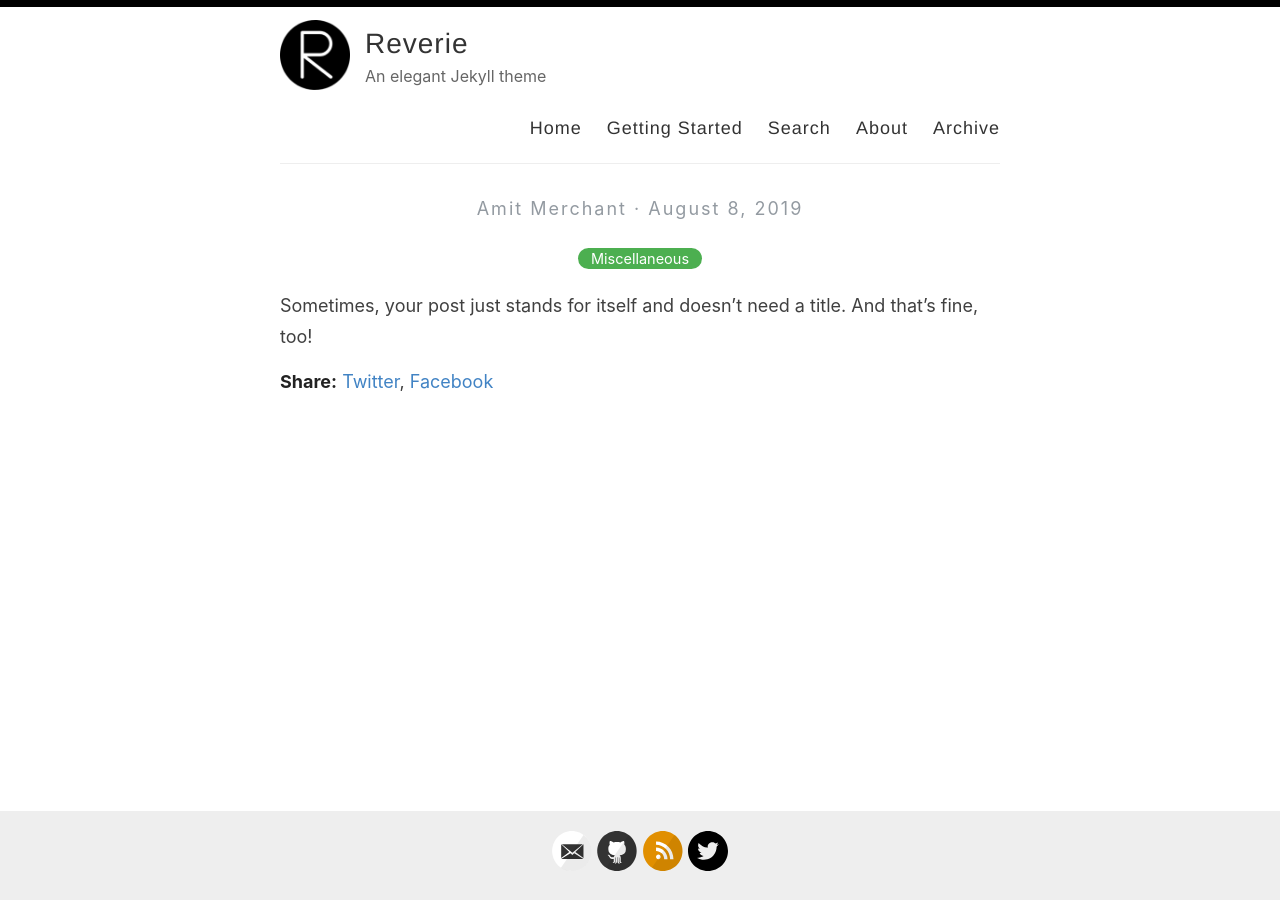
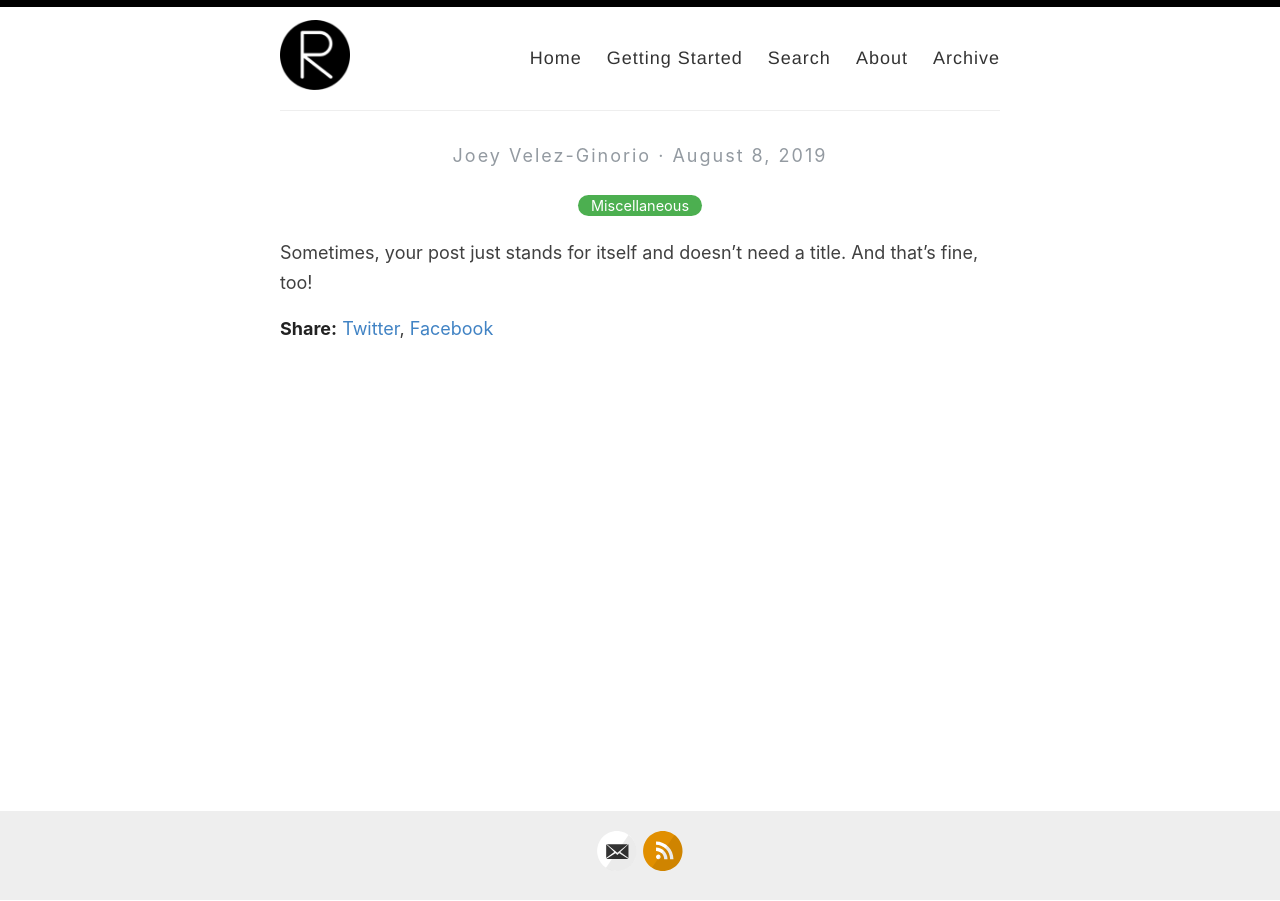
Before and after one commit to penn-repl/apply, a Jekyll site: the page built from _posts/2019-08-08-no-title-posts.md, in a window 1280 px wide. Built offline with Jekyll 4.4.1, drawn with Linux system fonts in a browser that asks for light colours; part of the change alters nothing that is shown.

Commit message:
Update _config.yml

```diff
--- a/_config.yml
+++ b/_config.yml
@@ -3,13 +3,13 @@
 #
 
 # Name of your site (displayed in the header)
-name: Reverie
+name:
 
 # Name of the author
-author: Amit Merchant
+author: Joey Velez-Ginorio
 
 # Short bio or description (displayed in the header)
-description: An elegant Jekyll theme
+description:
 
 # URL of your avatar or profile pic (you could use your GitHub profile pic)
 avatar: /images/reverie.png
@@ -21,41 +21,41 @@ avatar: /images/reverie.png
 # Includes an icon in the footer for each username you enter
 footer-links:
   dribbble:
-  email: amit.d.merchant@gmail.com
+  email: joeyv@seas.upenn.edu
   facebook:
   flickr:
-  github: amitmerchant1990/reverie
+  github:
   instagram:
   linkedin:
   pinterest:
   rss: rss
-  twitter: amit_merchant
+  twitter:
   stackoverflow:
-  youtube: # channel/<your_long_string> or user/<user-name>
-  googleplus: # anything in your profile username that comes after plus.google.com/
+  youtube:
+  googleplus:
   playconsole:
-  mastodon: # <your-mastodon-instance>/@<your-user-name> eg. fosstodon.org/@username
+  mastodon:
 
 # Enter your Disqus shortname (not your username) to enable commenting on posts
 # You can find your shortname on the Settings page of your Disqus account
 disqus:
 
 # Enter your Google Analytics web tracking code (e.g. UA-2110908-2) to activate tracking
-google_analytics: UA-43339302-11
+google_analytics:
 
 # For newer "GA4" analytics, use the following instead of the "UA" entry above
 #google_analytics_ga4: G-GABC1DEFG
 
 # Your website URL (e.g. http://amitmerchant1990.github.io or http://www.amitmerchant.com)
 # Used for Sitemap.xml and your RSS feed
-url: http://www.amitmerchant.com/reverie
-enforce_ssl: https://www.amitmerchant.com/reverie
+url: https://penn-repl.github.io/apply/
+enforce_ssl: https://penn-repl.github.io/apply/
 
 # If you're hosting your site at a Project repository on GitHub pages
 # (http://yourusername.github.io/repository-name)
 # and NOT your User repository (http://yourusername.github.io)
 # then add in the baseurl here, like this: "/repository-name"
-baseurl: "/reverie"
+baseurl: "/apply"
 
 #
 # !! You don't need to change any of the configuration flags below !!
```
